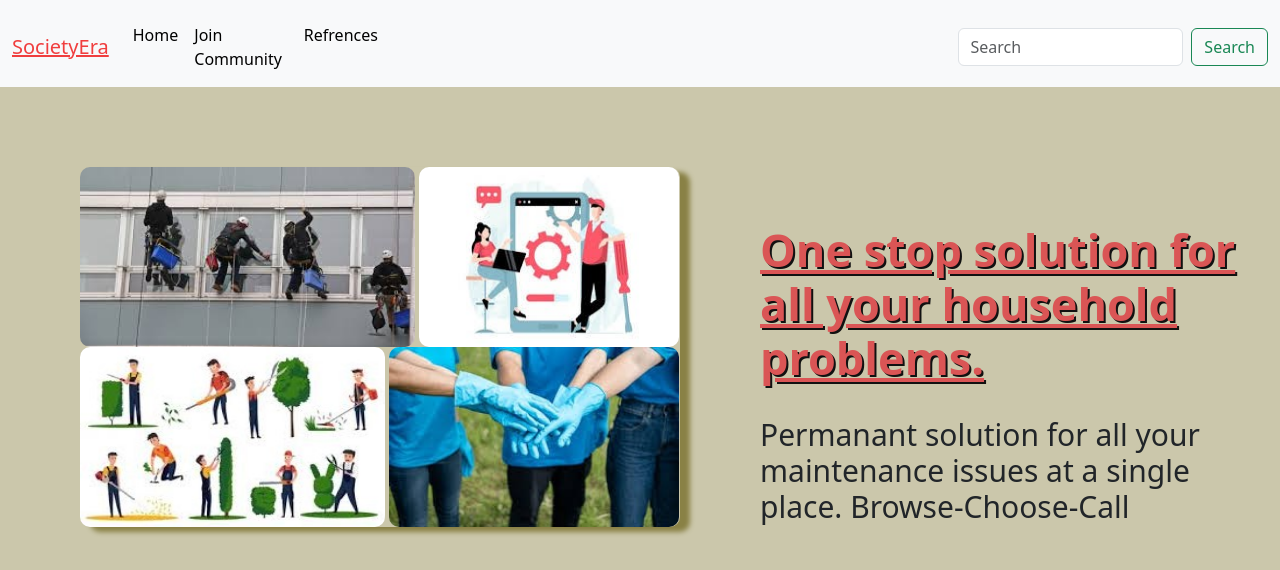
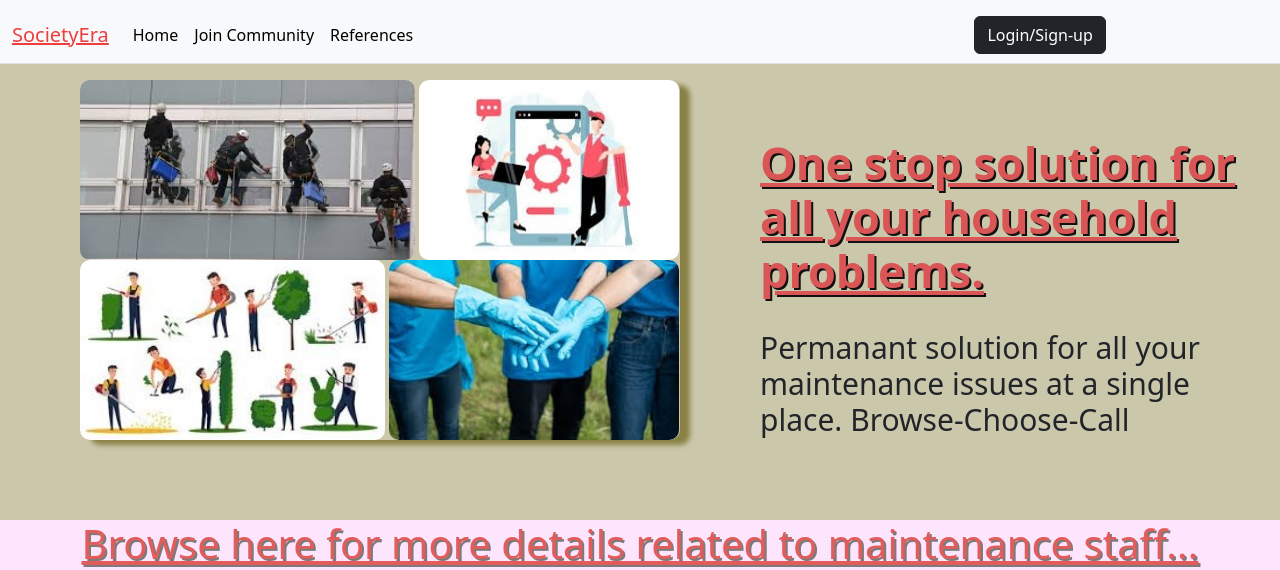
Before and after one commit to divyeshvadher/SocietyEra, a Django app: page /services/ in a window 1280 px wide. Shown: the top 570 px of the page. Run offline with Django 4.2, Linux system fonts and the light colour scheme; parts of the project's set-up code (start-up, migrations or seed data) failed here and were passed over.

Commit message:
Update services.html

```diff
--- a/SocietyEra/society_era/portal/templates/services.html
+++ b/SocietyEra/society_era/portal/templates/services.html
@@ -117,7 +117,7 @@
 </head>
 <body>
     <div class="main">
-        <nav class="navbar navbar-expand-lg bg-body-tertiary">
+        <nav class="navbar navbar-expand-lg bg-body-tertiary border-bottom fixed-top">
             <div class="container-fluid">
               <a class="navbar-brand" href="#"><u>SocietyEra</u></a>
               <button class="navbar-toggler" type="button" data-bs-toggle="collapse" data-bs-target="#navbarNav" aria-controls="navbarNav" aria-expanded="false" aria-label="Toggle navigation">
@@ -132,16 +132,88 @@
                     <a class="nav-link active" href="/community">Join Community</a>
                   </li>
                   <li class="nav-item">
-                    <a class="nav-link active" href="/references">Refrences</a>
+                    <a class="nav-link active" href="/references">References</a>
                   </li>
                   <!-- <li class="nav-item">
                     <a class="nav-link active" aria-disabled="true">Services</a>
                   </li> -->
                 </ul>
-                <form class="d-flex search" role="search">
-                    <input class="form-control me-2" type="search" placeholder="Search" aria-label="Search">
-                    <button class="btn btn-outline-success" type="submit">Search</button>
-                  </form>
+                &nbsp;
+                &nbsp;
+                &nbsp;
+                &nbsp;
+                &nbsp;
+                &nbsp;
+                &nbsp;
+                &nbsp;
+                &nbsp;
+                &nbsp;
+                &nbsp;
+                &nbsp;
+                &nbsp;
+                &nbsp;
+                &nbsp;
+                &nbsp;
+                &nbsp;
+                &nbsp;
+                &nbsp;
+                &nbsp;
+                &nbsp;
+                &nbsp;
+                &nbsp;
+                &nbsp;
+                &nbsp;
+                &nbsp;
+                &nbsp;
+                &nbsp;
+                &nbsp;
+                &nbsp;
+                &nbsp;
+                &nbsp;
+                &nbsp;
+                &nbsp;
+                &nbsp;
+                &nbsp;
+                &nbsp;
+                &nbsp;
+                &nbsp;
+                &nbsp;
+                &nbsp;
+                &nbsp;
+                &nbsp;
+                &nbsp;
+                &nbsp;
+                &nbsp;
+                &nbsp;
+                &nbsp;
+                &nbsp;
+                &nbsp;
+                &nbsp;
+                &nbsp;
+                &nbsp;
+                &nbsp;
+                &nbsp;
+                &nbsp;
+                &nbsp;
+                &nbsp;
+                &nbsp;
+                &nbsp;
+                &nbsp;
+                &nbsp;
+                &nbsp;
+                &nbsp;
+                &nbsp;
+                &nbsp;
+                &nbsp;
+                <span class="login-signup" id="loginSignupContainer">
+                  {% if user.is_authenticated %}
+                      <span>Welcome, {{ user.username }}!</span>
+                  {% else %}
+                      <button class="btn btn-dark login-btn" id="loginSignupButton">
+                          <a class="nav-link active" href="/register">Login/Sign-up</a>
+                      </button>
+                  {% endif %}
+              </span>
                 </div>
             </div>
         </nav>
@@ -199,5 +271,45 @@
       </div>
     </div>
 
+
+    <script>
+      $(document).ready(function() {
+          $('#loginForm').submit(function(e) {
+              e.preventDefault();
+
+              $.ajax({
+                  type: 'POST',
+                  url: '/login/',
+                  data: $(this).serialize(),
+                  success: function(data) {
+                      if (data.success) {
+                          $('#loginSignupContainer').html('<span>Welcome, ' + data.username + '!</span>');
+                      } else {
+                          // Handle login failure
+                          alert(data.message);
+                      }
+                  }
+              });
+          });
+
+          $('#signupForm').submit(function(e) {
+              e.preventDefault();
+
+              $.ajax({
+                  type: 'POST',
+                  url: '/register/',
+                  data: $(this).serialize(),
+                  success: function(data) {
+                      if (data.success) {
+                          $('#loginSignupContainer').html('<span>Welcome, ' + data.username + '!</span>');
+                      } else {
+                          // Handle signup failure
+                          alert(data.message);
+                      }
+                  }
+              });
+          });
+      });
+      </script>
 </body>
 </html>
```
